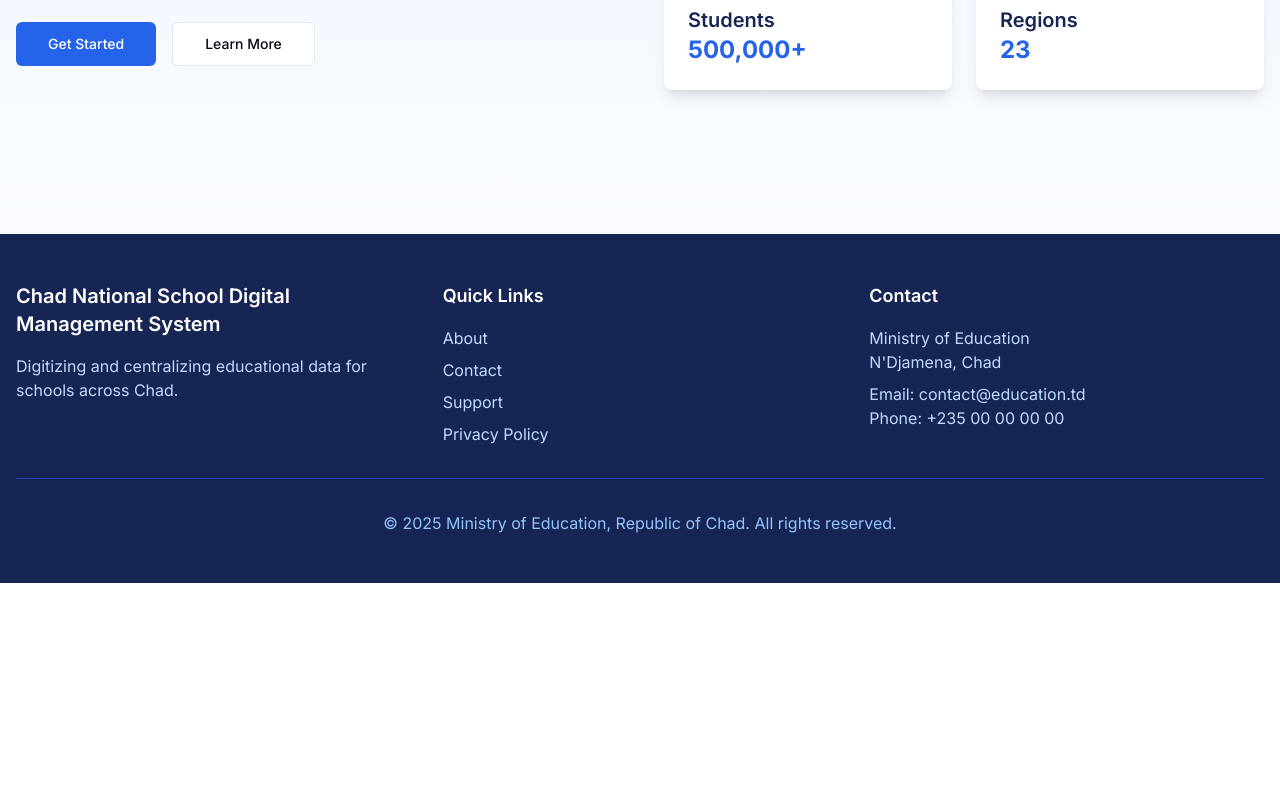
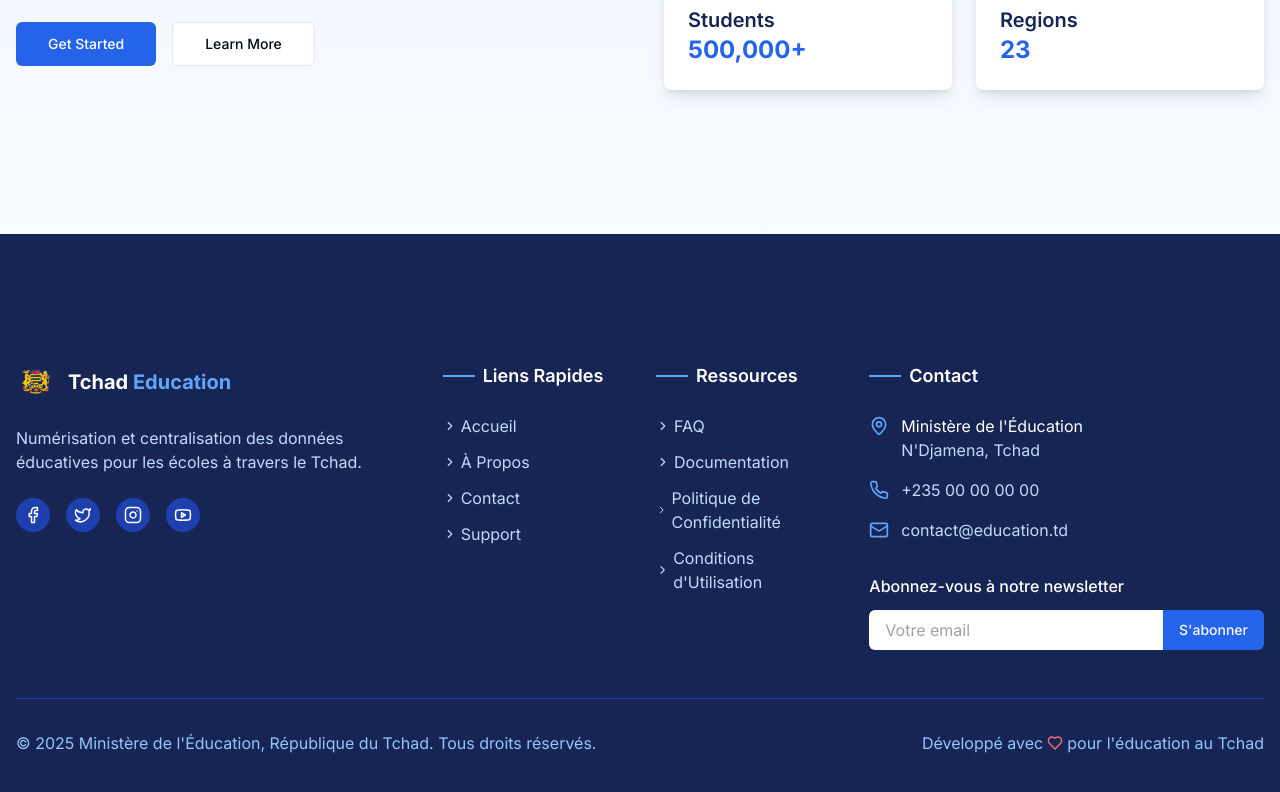
Before and after one commit to adoumouangnamouemmanuel/Chad-education-system, a Next.js app: page / in a window 1280 px wide. Shown: the part 382-1174 px from the top of the page. Before the commit the page ends 965 px from the top, so only its background shows below. Built offline with nearby package versions, Linux system fonts and the light colour scheme.

Commit message:
improved footer in the home page

```diff
--- a/app/page.tsx
+++ b/app/page.tsx
@@ -6,8 +6,20 @@ import { Button } from "@/components/ui/button";
 import { Card, CardContent } from "@/components/ui/card";
 import { motion } from "framer-motion";
 import Image from "next/image";
+import Link from "next/link";
 import { useRouter } from "next/navigation";
 import { useState } from "react";
+import {
+  Facebook,
+  Twitter,
+  Instagram,
+  Youtube,
+  Mail,
+  Phone,
+  MapPin,
+  ChevronRight,
+  Heart,
+} from "lucide-react";
 
 export default function Home() {
   const [showLogin, setShowLogin] = useState(false);
@@ -26,9 +38,7 @@ export default function Home() {
           />
           <h1 className="text-xl font-poppins font-bold text-blue-950 dark:text-white">
             Tchad{" "}
-            <span className="text-blue-600 dark:text-blue-400">
-              Education
-            </span>
+            <span className="text-blue-600 dark:text-blue-400">Education</span>
           </h1>
         </div>
         <div className="flex items-center gap-4">
@@ -118,70 +128,198 @@ export default function Home() {
         )}
       </main>
 
-      <footer className="bg-blue-950 text-white py-12 mt-24">
+      {/* Enhanced Footer */}
+      <footer className="relative mt-24 overflow-hidden">
+        {/* Wave SVG */}
+        <div className="absolute top-0 left-0 w-full overflow-hidden leading-none transform">
+          <svg
+            className="relative block w-full h-24 transform"
+            data-name="Layer 1"
+            xmlns="http://www.w3.org/2000/svg"
+            viewBox="0 0 1200 120"
+            preserveAspectRatio="none"
+          >
+            <path
+              d="M321.39,56.44c58-10.79,114.16-30.13,172-41.86,82.39-16.72,168.19-17.73,250.45-.39C823.78,31,906.67,72,985.66,92.83c70.05,18.48,146.53,26.09,214.34,3V0H0V27.35A600.21,600.21,0,0,0,321.39,56.44Z"
+              className="fill-blue-950"
+            ></path>
+          </svg>
+        </div>
+
+        <div className="bg-blue-950 text-white pt-32 pb-12 relative z-10">
           <div className="container mx-auto px-4">
-          <div className="grid grid-cols-1 md:grid-cols-3 gap-8">
-            <div>
-              <h3 className="text-xl font-semibold mb-4">
-                Chad National School Digital Management System
+            <div className="grid grid-cols-1 md:grid-cols-12 gap-8">
+              {/* Logo and Description */}
+              <div className="md:col-span-4">
+                <div className="flex items-center gap-3 mb-6">
+                  <Image
+                    src="/images/logo.png"
+                    alt="Chad Education"
+                    width={40}
+                    height={40}
+                    className="h-10 w-auto"
+                  />
+                  <h3 className="text-xl font-bold">
+                    Tchad <span className="text-blue-400">Education</span>
                   </h3>
-              <p className="text-blue-200">
-                Digitizing and centralizing educational data for schools across
-                Chad.
+                </div>
+                <p className="text-blue-200 mb-6">
+                  Numérisation et centralisation des données éducatives pour les
+                  écoles à travers le Tchad.
                 </p>
+                <div className="flex space-x-4 mb-8">
+                  <motion.a
+                    href="#"
+                    whileHover={{ y: -5, scale: 1.1 }}
+                    whileTap={{ scale: 0.9 }}
+                    className="bg-blue-800 hover:bg-blue-700 p-2 rounded-full transition-colors"
+                  >
+                    <Facebook size={18} />
+                  </motion.a>
+                  <motion.a
+                    href="#"
+                    whileHover={{ y: -5, scale: 1.1 }}
+                    whileTap={{ scale: 0.9 }}
+                    className="bg-blue-800 hover:bg-blue-700 p-2 rounded-full transition-colors"
+                  >
+                    <Twitter size={18} />
+                  </motion.a>
+                  <motion.a
+                    href="#"
+                    whileHover={{ y: -5, scale: 1.1 }}
+                    whileTap={{ scale: 0.9 }}
+                    className="bg-blue-800 hover:bg-blue-700 p-2 rounded-full transition-colors"
+                  >
+                    <Instagram size={18} />
+                  </motion.a>
+                  <motion.a
+                    href="#"
+                    whileHover={{ y: -5, scale: 1.1 }}
+                    whileTap={{ scale: 0.9 }}
+                    className="bg-blue-800 hover:bg-blue-700 p-2 rounded-full transition-colors"
+                  >
+                    <Youtube size={18} />
+                  </motion.a>
                 </div>
-            <div>
-              <h4 className="text-lg font-semibold mb-4">Quick Links</h4>
-              <ul className="space-y-2">
-                <li>
-                  <a
-                    href="#"
-                    className="text-blue-200 hover:text-white transition-colors"
+              </div>
+
+              {/* Quick Links */}
+              <div className="md:col-span-2">
+                <h4 className="text-lg font-semibold mb-6 flex items-center">
+                  <span className="w-8 h-0.5 bg-blue-400 inline-block mr-2"></span>
+                  Liens Rapides
+                </h4>
+                <ul className="space-y-3">
+                  {[
+                    { name: "Accueil", href: "/" },
+                    { name: "À Propos", href: "/about" },
+                    { name: "Contact", href: "/contact" },
+                    { name: "Support", href: "/support" },
+                  ].map((link) => (
+                    <motion.li key={link.name} whileHover={{ x: 5 }}>
+                      <Link
+                        href={link.href}
+                        className="text-blue-200 hover:text-white flex items-center transition-colors"
                       >
-                    About
-                  </a>
-                </li>
-                <li>
-                  <a
-                    href="#"
-                    className="text-blue-200 hover:text-white transition-colors"
-                  >
-                    Contact
-                  </a>
-                </li>
-                <li>
-                  <a
-                    href="#"
-                    className="text-blue-200 hover:text-white transition-colors"
-                  >
-                    Support
-                  </a>
-                </li>
-                <li>
-                  <a
-                    href="#"
-                    className="text-blue-200 hover:text-white transition-colors"
-                  >
-                    Privacy Policy
-                  </a>
-                </li>
+                        <ChevronRight size={14} className="mr-1" />
+                        {link.name}
+                      </Link>
+                    </motion.li>
+                  ))}
                 </ul>
               </div>
+
+              {/* Resources */}
+              <div className="md:col-span-2">
+                <h4 className="text-lg font-semibold mb-6 flex items-center">
+                  <span className="w-8 h-0.5 bg-blue-400 inline-block mr-2"></span>
+                  Ressources
+                </h4>
+                <ul className="space-y-3">
+                  {[
+                    { name: "FAQ", href: "#" },
+                    { name: "Documentation", href: "#" },
+                    { name: "Politique de Confidentialité", href: "/policy" },
+                    { name: "Conditions d'Utilisation", href: "#" },
+                  ].map((link) => (
+                    <motion.li key={link.name} whileHover={{ x: 5 }}>
+                      <Link
+                        href={link.href}
+                        className="text-blue-200 hover:text-white flex items-center transition-colors"
+                      >
+                        <ChevronRight size={14} className="mr-1" />
+                        {link.name}
+                      </Link>
+                    </motion.li>
+                  ))}
+                </ul>
+              </div>
+
+              {/* Contact Info */}
+              <div className="md:col-span-4">
+                <h4 className="text-lg font-semibold mb-6 flex items-center">
+                  <span className="w-8 h-0.5 bg-blue-400 inline-block mr-2"></span>
+                  Contact
+                </h4>
+                <ul className="space-y-4">
+                  <motion.li whileHover={{ x: 5 }} className="flex items-start">
+                    <MapPin className="h-5 w-5 text-blue-400 mt-0.5 mr-3 flex-shrink-0" />
                     <div>
-              <h4 className="text-lg font-semibold mb-4">Contact</h4>
-              <address className="not-italic text-blue-200">
-                <p>Ministry of Education</p>
-                <p>N'Djamena, Chad</p>
-                <p className="mt-2">Email: contact@education.td</p>
-                <p>Phone: +235 00 00 00 00</p>
-              </address>
+                      <p className="text-white">Ministère de l'Éducation</p>
+                      <p className="text-blue-200">N'Djamena, Tchad</p>
+                    </div>
+                  </motion.li>
+                  <motion.li
+                    whileHover={{ x: 5 }}
+                    className="flex items-center"
+                  >
+                    <Phone className="h-5 w-5 text-blue-400 mr-3 flex-shrink-0" />
+                    <p className="text-blue-200">+235 00 00 00 00</p>
+                  </motion.li>
+                  <motion.li
+                    whileHover={{ x: 5 }}
+                    className="flex items-center"
+                  >
+                    <Mail className="h-5 w-5 text-blue-400 mr-3 flex-shrink-0" />
+                    <p className="text-blue-200">contact@education.td</p>
+                  </motion.li>
+                </ul>
+
+                {/* Newsletter */}
+                <div className="mt-8">
+                  <h5 className="text-white font-medium mb-3">
+                    Abonnez-vous à notre newsletter
+                  </h5>
+                  <div className="flex">
+                    <input
+                      type="email"
+                      placeholder="Votre email"
+                      className="px-4 py-2 rounded-l-md text-gray-800 w-full focus:outline-none focus:ring-2 focus:ring-blue-500"
+                    />
+                    <Button className="rounded-l-none bg-blue-600 hover:bg-blue-700">
+                      S'abonner
+                    </Button>
                   </div>
                 </div>
-          <div className="border-t border-blue-800 mt-8 pt-8 text-center text-blue-300">
-            <p>
-              &copy; {new Date().getFullYear()} Ministry of Education, Republic
-              of Chad. All rights reserved.
+              </div>
+            </div>
+
+            {/* Bottom Bar */}
+            <div className="border-t border-blue-800 mt-12 pt-8 flex flex-col md:flex-row justify-between items-center">
+              <p className="text-blue-300 text-center md:text-left">
+                &copy; {new Date().getFullYear()} Ministère de l'Éducation,
+                République du Tchad. Tous droits réservés.
               </p>
+              <motion.p
+                className="text-blue-300 mt-4 md:mt-0 flex items-center"
+                initial={{ opacity: 0 }}
+                animate={{ opacity: 1 }}
+                transition={{ delay: 0.5, duration: 1 }}
+              >
+                Développé avec <Heart className="h-4 w-4 text-red-400 mx-1" />{" "}
+                pour l'éducation au Tchad
+              </motion.p>
+            </div>
           </div>
         </div>
       </footer>
```
Lines whose indentation alone changed are shown as unchanged.
